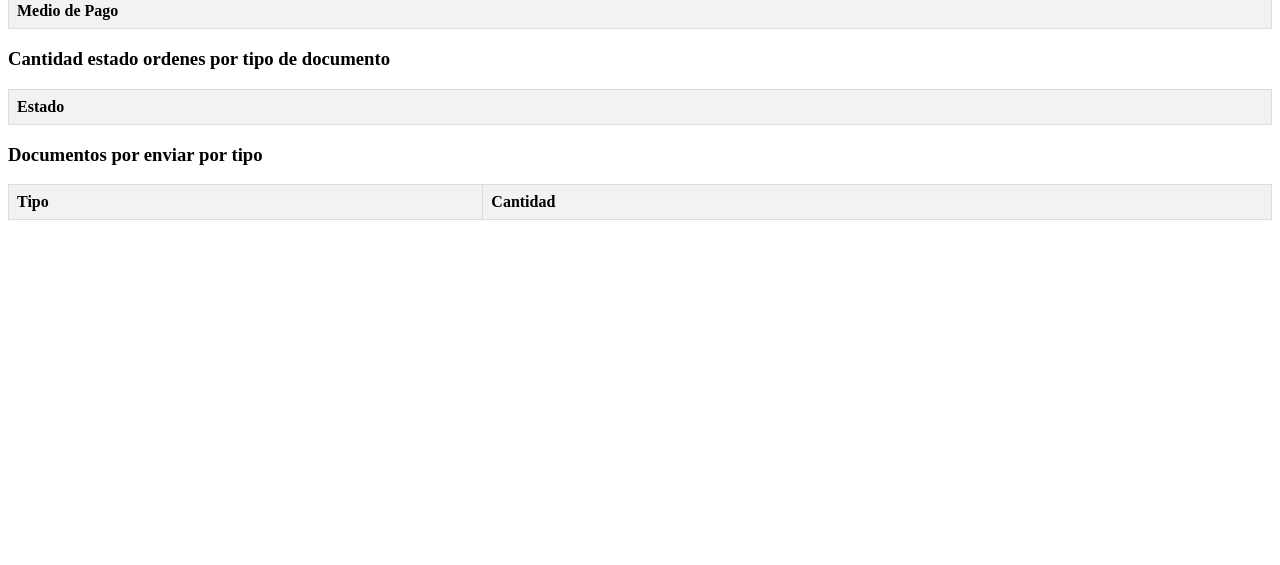
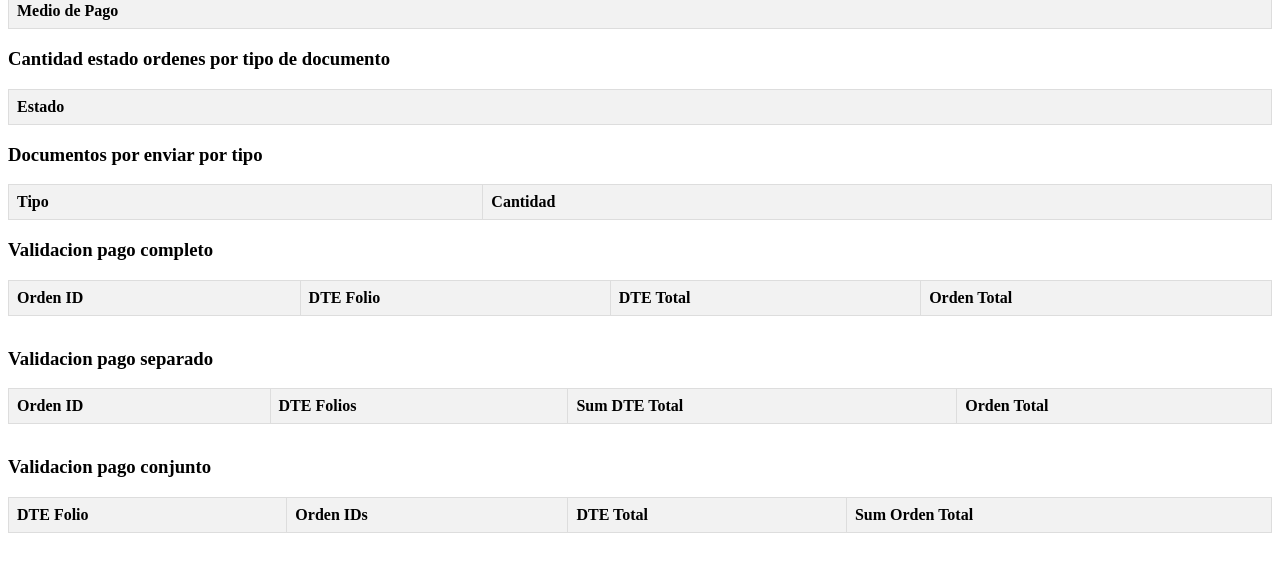
Before and after one commit to jpoto-dev/qr-menu-devs, a Symfony app: template templates/documents/index.html.twig in a window 1280 px wide. Shown: the part 745-1310 px from the top of the page. Before the commit the page ends 965 px from the top, so only its background shows below. Run offline with Twig, Linux system fonts and the light colour scheme; the template is opened without the code that fills it, so the values that code supplies are empty; some libraries are stand-ins or nearby versions.

Commit message:
mooooare

```diff
--- /dev/null
+++ b/templates/documents/_orders_payment_validation.html.twig
@@ -0,0 +1,190 @@
+{% set bf_o_data = bf_o %}
+
+<h3>Validacion pago completo</h3>
+<div class="validation-table-container">
+    <table id="fullPaymentTable" class="display">
+        <thead>
+            <tr>
+                <th>Orden ID</th>
+                <th>DTE Folio</th>
+                <th>DTE Total</th>
+                <th>Orden Total</th>
+            </tr>
+        </thead>
+        <tbody id="fullPaymentBody">
+            <!-- Populated by JavaScript -->
+        </tbody>
+    </table>
+</div>
+
+<h3>Validacion pago separado</h3>
+<div class="validation-table-container">
+    <table id="splitPaymentTable" class="display">
+        <thead>
+            <tr>
+                <th>Orden ID</th>
+                <th>DTE Folios</th>
+                <th>Sum DTE Total</th>
+                <th>Orden Total</th>
+            </tr>
+        </thead>
+        <tbody id="splitPaymentBody">
+            <!-- Populated by JavaScript -->
+        </tbody>
+    </table>
+</div>
+
+<h3>Validacion pago conjunto</h3>
+<div class="validation-table-container">
+    <table id="bulkPaymentTable" class="display">
+        <thead>
+            <tr>
+                <th>DTE Folio</th>
+                <th>Orden IDs</th>
+                <th>DTE Total</th>
+                <th>Sum Orden Total</th>
+            </tr>
+        </thead>
+        <tbody id="bulkPaymentBody">
+            <!-- Populated by JavaScript -->
+        </tbody>
+    </table>
+</div>
+
+<script>
+document.addEventListener('DOMContentLoaded', function() {
+    const bfOData = {{ bf_o_data|json_encode|raw }};
+
+    // Filter out rows where orden_id is null and dte_revision_estado meets criteria
+    const filteredData = bfOData.filter(row => row.orden_id != null && row.dte_revision_estado != null && ['DTE', 'EPR', 'RPR', 'RLV'].some(prefix => row.dte_revision_estado.startsWith(prefix)));
+
+    // Group by orden_id
+    const ordenGroups = {};
+    filteredData.forEach(row => {
+        const ordenId = row.orden_id;
+        if (!ordenGroups[ordenId]) {
+            ordenGroups[ordenId] = {
+                orden_total: parseInt(row.orden_total - row.orden_propina),
+                dtes: []
+            };
+        }
+        ordenGroups[ordenId].dtes.push({
+            dte_folio: row.dte_folio,
+            dte_total: parseInt(row.dte_total)
+        });
+    });
+
+    // Group by dte_folio
+    const dteGroups = {};
+    filteredData.forEach(row => {
+        const folio = row.dte_folio;
+        if (!dteGroups[folio]) {
+            dteGroups[folio] = {
+                dte_total: parseInt(row.dte_total),
+                ordens: []
+            };
+        }
+        dteGroups[folio].ordens.push({
+            orden_id: row.orden_id,
+            orden_total: parseInt(row.orden_total - row.orden_propina)
+        });
+    });
+
+    // Full payment validation
+    const fullPaymentBody = document.getElementById('fullPaymentBody');
+    Object.keys(ordenGroups).forEach(ordenId => {
+        const group = ordenGroups[ordenId];
+        if (group.dtes.length === 1) {
+            const dte = group.dtes[0];
+            if (parseInt(dte.dte_total) !== parseInt(group.orden_total)) {
+                const row = document.createElement('tr');
+                row.innerHTML = `
+                    <td>${ordenId}</td>
+                    <td>${dte.dte_folio}</td>
+                    <td>${parseInt(dte.dte_total)}</td>
+                    <td>${parseInt(group.orden_total)}</td>
+                `;
+                fullPaymentBody.appendChild(row);
+            }
+        }
+    });
+
+    // Split payment validation
+    const splitPaymentBody = document.getElementById('splitPaymentBody');
+    Object.keys(ordenGroups).forEach(ordenId => {
+        const group = ordenGroups[ordenId];
+        if (group.dtes.length > 1) {
+            const sumDte = group.dtes.reduce((sum, dte) => sum + parseInt(dte.dte_total), 0);
+            if (parseInt(sumDte) !== parseInt(group.orden_total)) {
+                const folios = group.dtes.map(dte => dte.dte_folio).join(', ');
+                const row = document.createElement('tr');
+                row.innerHTML = `
+                    <td>${ordenId}</td>
+                    <td>${folios}</td>
+                    <td>${parseInt(sumDte)}</td>
+                    <td>${parseInt(group.orden_total)}</td>
+                `;
+                splitPaymentBody.appendChild(row);
+            }
+        }
+    });
+
+    // Bulk payment validation
+    const bulkPaymentBody = document.getElementById('bulkPaymentBody');
+    Object.keys(dteGroups).forEach(folio => {
+        const group = dteGroups[folio];
+        if (group.ordens.length > 1) {
+            const sumOrden = group.ordens.reduce((sum, orden) => sum + parseInt(orden.orden_total), 0);
+            if (parseInt(group.dte_total) !== parseInt(sumOrden)) {
+                const ordenIds = group.ordens.map(orden => orden.orden_id).join(', ');
+                const row = document.createElement('tr');
+                row.innerHTML = `
+                    <td>${folio}</td>
+                    <td>${ordenIds}</td>
+                    <td>${parseInt(group.dte_total)}</td>
+                    <td>${parseInt(sumOrden)}</td>
+                `;
+                bulkPaymentBody.appendChild(row);
+            }
+        }
+    });
+
+    // Initialize DataTables
+    $('#fullPaymentTable').DataTable();
+    $('#splitPaymentTable').DataTable();
+    $('#bulkPaymentTable').DataTable();
+});
+</script>
+
+<style>
+.validation-table-container {
+    margin-bottom: 2rem;
+    overflow-x: auto;
+}
+
+.display {
+    width: 100%;
+    border-collapse: collapse;
+}
+
+.display th, .display td {
+    border: 1px solid #ddd;
+    padding: 8px;
+    text-align: left;
+}
+
+.display th {
+    background-color: #f2f2f2;
+}
+
+/* Mobile-first responsive design */
+@media (max-width: 768px) {
+    .validation-table-container {
+        font-size: 14px;
+    }
+
+    .display th, .display td {
+        padding: 4px;
+    }
+}
+</style>
--- a/templates/documents/index.html.twig
+++ b/templates/documents/index.html.twig
@@ -17,15 +17,9 @@
 
     {% include 'documents/_pending_to_send.html.twig' %}
 
+    {% include 'documents/_orders_payment_validation.html.twig' %}
+
     {#
-
-
-
-
-
-
-
-    {% include 'documents/_orders_payment_validation.html.twig' %}
 
     {% include 'documents/_credit_notes_validation.html.twig' %}
 
```
Also changed, not shown: specs/templates/documents/_orders_payment_validation.md (added, +15 -0 lines).
